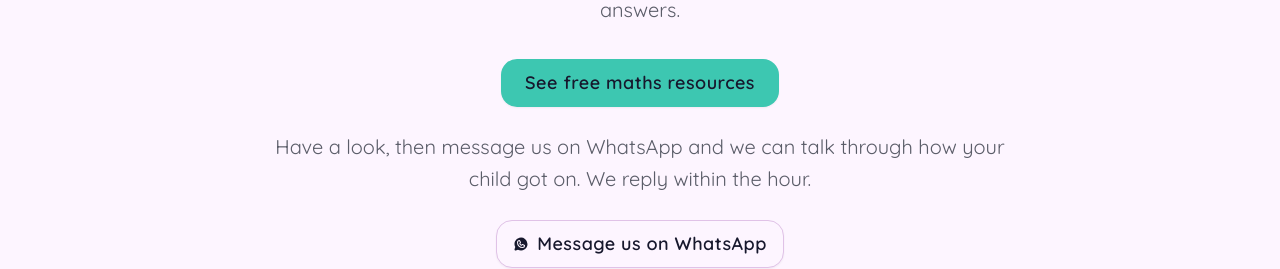
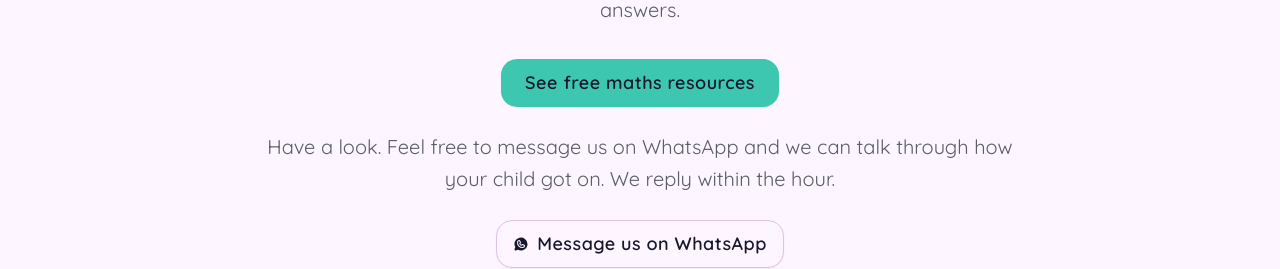
Before and after one commit to GerardCannon/ces-tuition-website, a React (Vite) app: page / in a window 1280 px wide. Shown: the part 4340-4609 px from the top of the page. Built offline with nearby package versions, Linux system fonts and the light colour scheme.

Commit message:
Copy: warmer WhatsApp lines on free resources, home and maths (#84)

```diff
--- a/src/components/FreeMathsCheckup.tsx
+++ b/src/components/FreeMathsCheckup.tsx
@@ -35,7 +35,7 @@ export function FreeMathsCheckup() {
               </a>
             </Button>
             <p className="w-full text-lg leading-relaxed text-muted-foreground sm:basis-full md:text-xl">
-              Have a look, then message us on WhatsApp and we can talk through how your child got on. We reply within the hour.
+              Have a look. Feel free to message us on WhatsApp and we can talk through how your child got on. We reply within the hour.
             </p>
             <Button
               asChild
--- a/src/pages/FreeResources.tsx
+++ b/src/pages/FreeResources.tsx
@@ -100,13 +100,13 @@ export function FreeResources() {
       badge="Free · no sign-up"
       lede={
         <p>
-          Printable practice for your child, sorted by school year. Every resource is free to download, with no sign-up. Then message us on WhatsApp and we can talk through how your child got on.
+          Printable practice for your child, sorted by school year. Every resource is free to download, with no sign-up. Feel free to message us on WhatsApp and we can talk through how your child got on.
         </p>
       }
       ctaTitle="When you've had a look"
       ctaBody={
         <p>
-          Message us on WhatsApp and we can talk through how your child got on. We reply within the hour.
+          Feel free to message us on WhatsApp and we can talk through how your child got on. We reply within the hour.
         </p>
       }
     >
--- a/src/pages/MathsTutor.tsx
+++ b/src/pages/MathsTutor.tsx
@@ -87,7 +87,7 @@ export function MathsTutor() {
             </a>
           </Button>
           <p className="w-full sm:basis-full">
-            Have a look, then message us on WhatsApp and we can talk through how your child got on. We reply within the hour.
+            Have a look. Feel free to message us on WhatsApp and we can talk through how your child got on. We reply within the hour.
           </p>
           <Button
             asChild
--- a/src/routes.ts
+++ b/src/routes.ts
@@ -308,7 +308,7 @@ export const routes: SiteRoute[] = [
     sitemap: true,
     head: socialHead({
       title: 'Free resources by school year for UAE families | CES Tuition',
-      description: 'Free printable practice from CES Tuition, sorted by school year. Download it, then message us on WhatsApp to talk it through.',
+      description: 'Free printable practice from CES Tuition, sorted by school year. Download it, and feel free to message us on WhatsApp to talk it through.',
       path: '/free-resources/',
       jsonLd: breadcrumbJsonLd(freeResourcesCrumbs, canonicalUrl),
     }),
```
